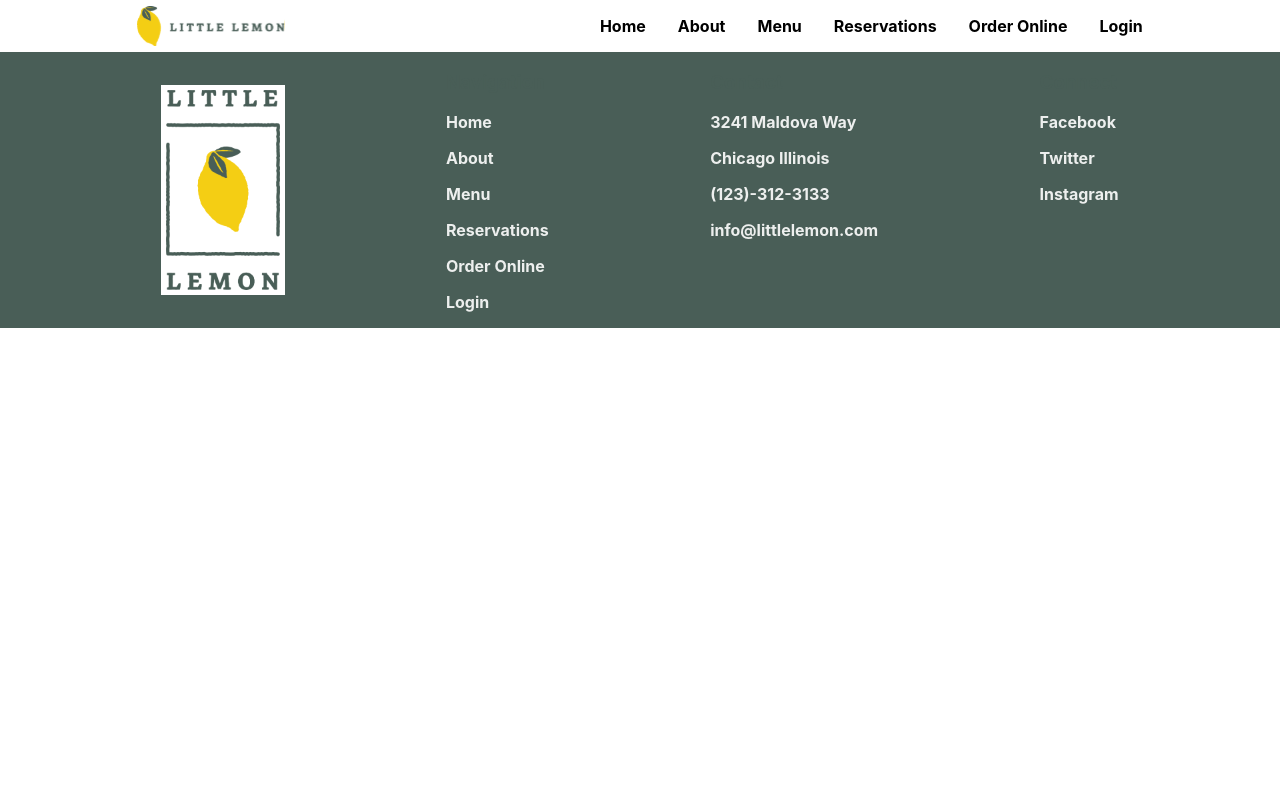
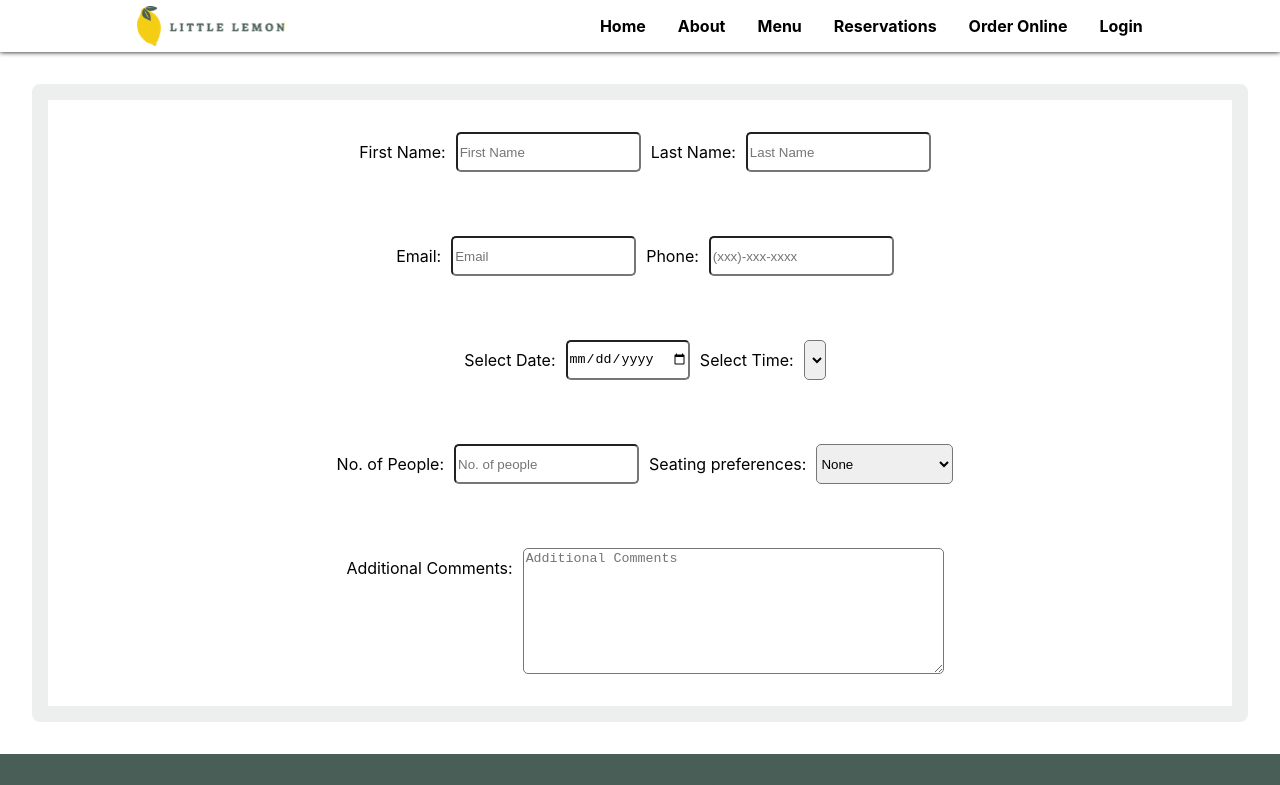
Before and after one commit to jimbatshetrim/little-lemon, a React (Create React App) app: page /reservations in a window 1280 px wide. Shown: the top 785 px of the page. Built offline with nearby package versions, Linux system fonts and the light colour scheme.

Commit message:
feat: reservations skeleton form

```diff
--- a/src/components/reservations.js
+++ b/src/components/reservations.js
@@ -1,8 +1,50 @@
 import React from 'react';
+import '../styles/reservations.css';
 
 function Reservations(props) {
 	return (
-		<div></div>
+		<form className="reservation-form">
+			<div className="form-container">
+				<label htmlFor="fname">First Name:</label>
+				<input type="text" id="fname" placeholder="First Name" required/>
+				<label htmlFor="lname">Last Name:</label>
+				<input type="text" id="lname" placeholder="Last Name" required/>
+			</div>
+			<div className="form-container">
+				<label htmlFor="email">Email:</label>
+				<input type="email" id="email" placeholder="Email" required/>
+				<label htmlFor="phone">Phone:</label>
+				<input type="tel" id="phone" placeholder="(xxx)-xxx-xxxx" required/>
+			</div>
+			<div className="form-container">
+				<label htmlFor="date">Select Date:</label>
+				<input type="date" id="date" placeholder="Select Date" required/>
+				<label htmlFor="time">Select Time:</label>
+				<select id="time" required>
+					12:00pm
+				</select>
+			</div>
+			<div className="form-container">
+				<label htmlFor="partyCount">No. of People:</label>
+				<input type="number" id="partyCount" placeholder="No. of people" required/>
+				<label htmlFor="preferences">Seating preferences:</label>
+				<select id="preferences">
+					<option>None</option>
+					<option>Indoors</option>
+					<option>Outdoor (Patio)</option>
+					<option>Outdoor (Sidewalk)</option>
+				</select>
+			</div>
+			<div className="form-container">
+				<label htmlFor="comments">Additional Comments:</label>
+				<textarea
+					id="comments"
+					rows={8}
+					cols={50}
+					placeholder="Additional Comments"
+				></textarea>
+			</div>
+		</form>
 	);
 }
 
--- /dev/null
+++ b/src/styles/reservations.css
@@ -0,0 +1,21 @@
+.reservation-form {
+    margin: 2rem;
+    display: flex;
+    flex-direction: column;
+    border: 1rem solid #EDEFEE;
+    border-radius: 0.5rem;
+}
+
+label {
+    margin: 10px;
+}
+
+.form-container {
+    display: flex;
+    margin: 2rem 2rem;
+    justify-content: center;
+}
+
+input, select, textarea{
+    border-radius: 5px;
+}
```
